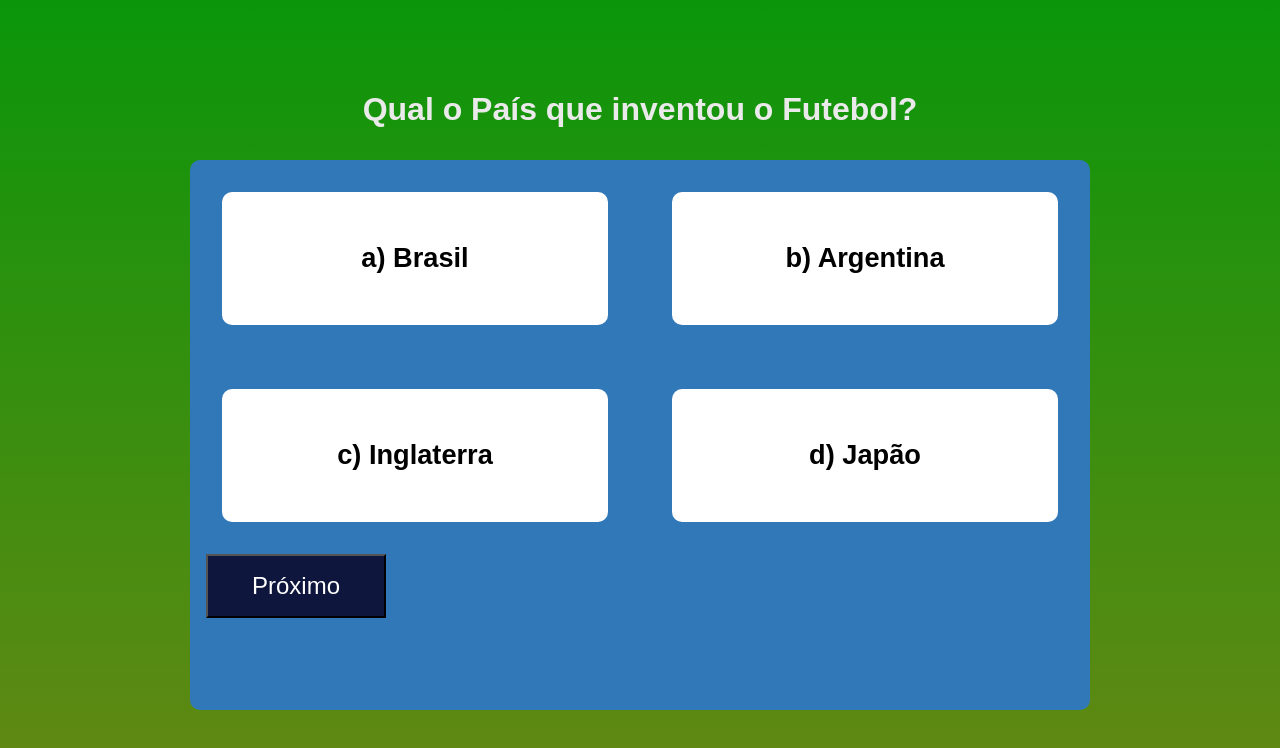
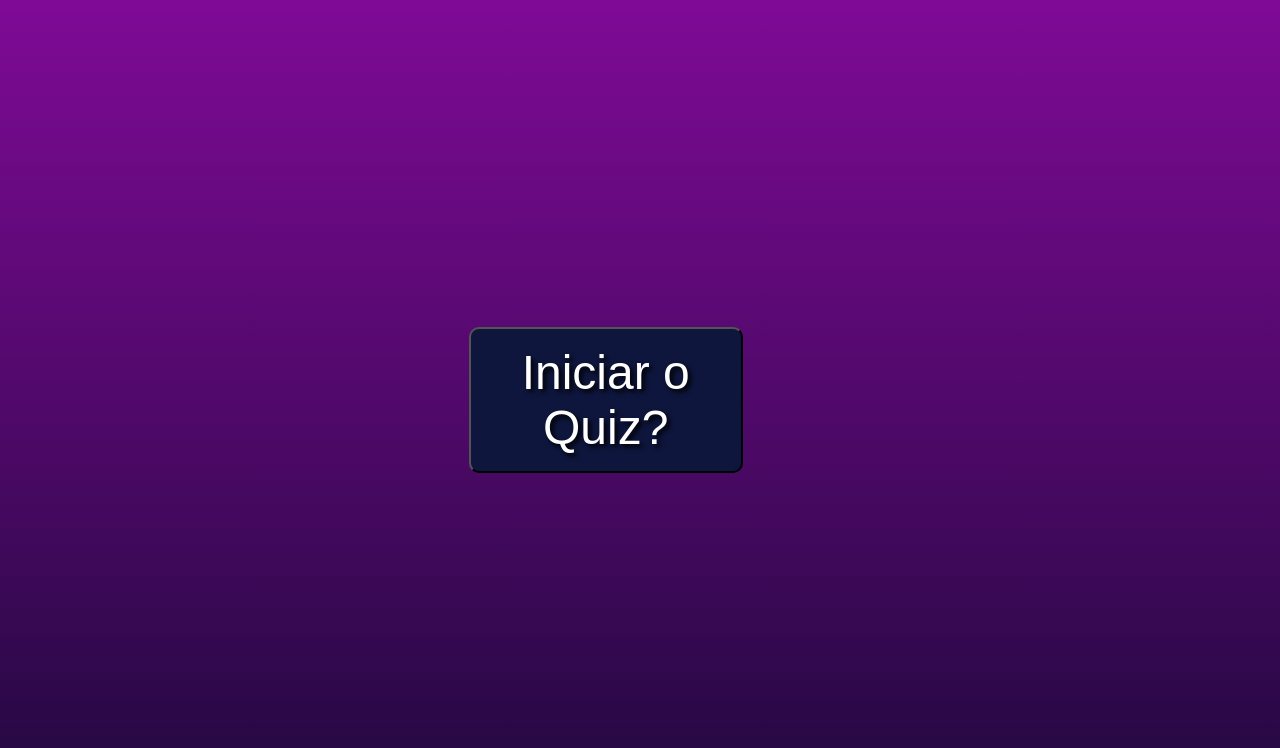
Before and after one commit to wesleydearaujoteixeira/quiz-answer-question, a React (Vite) app in the folder quiz/: page / in a window 1280 px wide. Shown: the top 748 px of the page. Built offline with nearby package versions, Linux system fonts and the light colour scheme; the HTML template or start-up script is replaced by a standard one.

Commit message:
quase pronto

```diff
--- a/quiz/src/App.css
+++ b/quiz/src/App.css
@@ -5,7 +5,7 @@
 }
 
 .main {
-  background: linear-gradient(to bottom, rgb(10, 150, 10), rgb(101, 136, 20));
+  background: linear-gradient(to bottom, rgb(127, 10, 150), rgb(34, 8, 63));
   min-height: 100vh;
   max-width: 100vw;
   display: flex;
@@ -16,20 +16,30 @@
   font-weight: 400;
   display:flex;
   flex-direction: column;
+  justify-content: center;
+  align-items: center;
 }
 
 .container > h1 {
   font-size: 1.7rem;
   background-color: white;
   color: black;
-  margin: 2rem;
   border-radius: 10px;
-  padding: 5px;
+  width: 60%;
+  padding: 1rem;
   cursor: pointer;
+}
+
+
+.default {
   display: flex;
   justify-content: center;
   align-items: center;
+
 }
+
+
+
 
 .container > .default  {
   font-size: 1.7rem;
@@ -52,8 +62,11 @@
   height: 550px;
   width: 900px;
   border-radius: 10px;
-  display: grid;
-  grid-template-columns: 1fr 1fr;
+  display: flex;
+  flex-direction: column;
+  justify-content: center;
+  align-items: center;
+  gap: 2rem;
   list-style-type: none;
   margin-top: 2rem;
 }
@@ -66,12 +79,14 @@
 }
 
 
-.container > div > button {
+.main > div > button {
   background-color: rgb(14, 22, 61);
   width: 80%;
   color: white;
-  font-size: 1.5rem;
+  font-size: 3rem;
+  text-shadow: 3px 3px 5px black;
   margin: auto;
+  border-radius: 10px;
   padding: 1rem;
   text-align: center;
   cursor: pointer;
@@ -82,16 +97,13 @@
   background-color: rgb(22, 202, 118);
   font-size: 1.7rem;
   color: white;
-  margin: 2rem;
   border-radius: 10px;
-  padding: 5px;
   cursor: pointer;
-  display: flex;
-  justify-content: center;
-  align-items: center;
 
 }
 
 .container > .incorrect {
-  background-color: rgba(255, 0, 0, 0.459);
+  background-color: rgba(202, 23, 23, 0.918);
+  color: white;
+  font-size: 1.7rem;
 }
--- a/quiz/src/App.tsx
+++ b/quiz/src/App.tsx
@@ -1,68 +1,106 @@
 
 import { useState } from 'react'
 import './App.css'
-import { questios_answers} from './questions/quetions'
+import { questions_answers} from './questions/quetions'
 
 function App() {
 
   const [currentIndex, setCurrentIndex] = useState(0);
+  const [initial, setInitial] = useState(false);
+  const [lock, setLock] = useState(false);
 
 
-  const [correct, setCorrect] = useState('');
+
+  const VerifyCondition = (index: number) => {
+
+      if(currentIndex < questions_answers.length) {
 
 
-  const theNextQuestion = () => {
+        const item = document.getElementById(String(index));
 
-    if(questios_answers.length > currentIndex && currentIndex === questios_answers.length - 2){
-      setCurrentIndex(0);
+        document.getElementById(String(index))
+
+        const current = questions_answers[currentIndex].currect
+
+        if(lock == false) {
+            if(current === index && item) {
+
+              item.classList.add('correct');
+              setLock(true);
+
+              setTimeout(() => {
+                setCurrentIndex(currentIndex + 1);
+                item.classList.remove('correct');
+                setLock(false);
+              }, 5000);
+
           }
+
+
         else {
+          item?.classList.add('incorrect');
+          setLock(true);
+
+
+          setTimeout(() => {
             setCurrentIndex(currentIndex + 1);
+            item?.classList.remove('incorrect');
+            setLock(false);
+          }, 5000);
+
+        }
+
         }
 
 
 
-  };
+      }else {
+        setCurrentIndex(0);
+      }
 
-  const getNumber = (n: number) => n;
 
-  const VerifyCondition = (e: React.MouseEvent <HTMLDivElement>, num: number, index: number) => {
-
-    if(num === index) {
-      console.log(e.currentTarget.classList.add('correct'));
-    }else {
-      alert('não acertou');
-    }
 
 
 
   }
 
+  const handleState = () => {
+    setCurrentIndex(0);
+    setInitial(true);
+  }
 
+  const currentQA = questions_answers[currentIndex];
 
   return (
-    <>
     <div className='main'>
 
-      <h1>{questios_answers[currentIndex].title}</h1>
+      {currentQA  && initial ? (
 
-        <section className='container'>
-          {questios_answers[currentIndex].questions.map((item, index) => {
+        <>
+          <h1>{currentQA.title}</h1>
 
-            const numero = questios_answers[currentIndex].currect
+            <h1> {currentIndex + 1} / {questions_answers.length} </h1>
 
-            getNumber(numero);
+          <section className={initial == true? 'container' : 'default'}>
 
-            getNumber(numero);
-            console.log(numero)
-            return <h1 className={correct} onClick={(e) => VerifyCondition(e, numero, index)} > {item} </h1>
+            {initial && (
+              currentQA.questions.map((item, index) => (
+                <h1 key={index} id={String(index)} onClick={() => VerifyCondition(index)}>
+                  {item}
+                </h1>
+              ))
 
-          })}
-          <div><button onClick={() => theNextQuestion()}> Próximo </button></div>
+            )}
+
           </section>
+        </>
+      ) : (
+        <div>
+          <button onClick={() => handleState()} > Iniciar o Quiz? </button>
         </div>
-    </>
-  )
+      )}
+    </div>
+  );
 }
 
 export default App
--- a/quiz/src/questions/quetions.ts
+++ b/quiz/src/questions/quetions.ts
@@ -6,7 +6,7 @@ export type QuestionAnswers = {
 }
 
 
-export const questios_answers:  QuestionAnswers[] = [
+export const questions_answers:  QuestionAnswers[] = [
 
 
             {
@@ -20,7 +20,7 @@ export const questios_answers:  QuestionAnswers[] = [
                     ' d) Japão',
                 ],
 
-                currect: 2
+                currect: 2,
             },
 
             {
```
Lines whose indentation alone changed are shown as unchanged.
